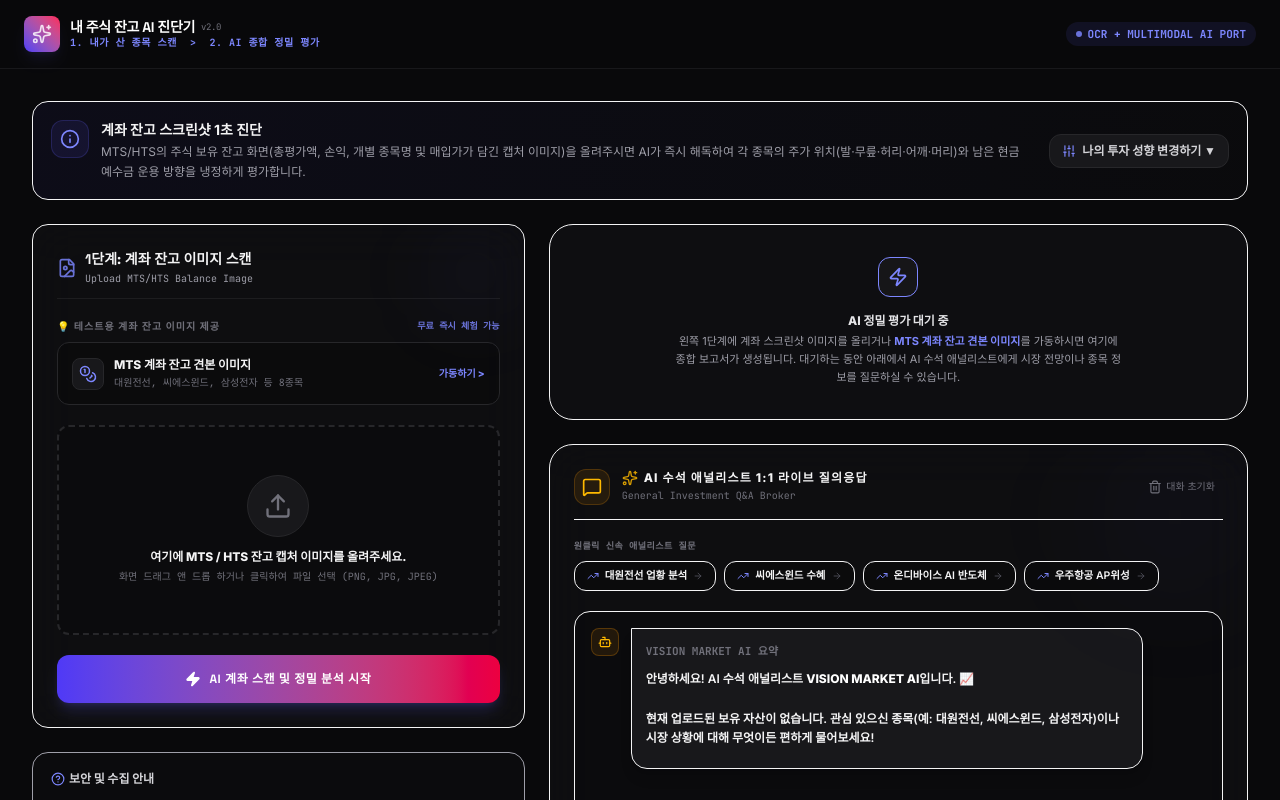
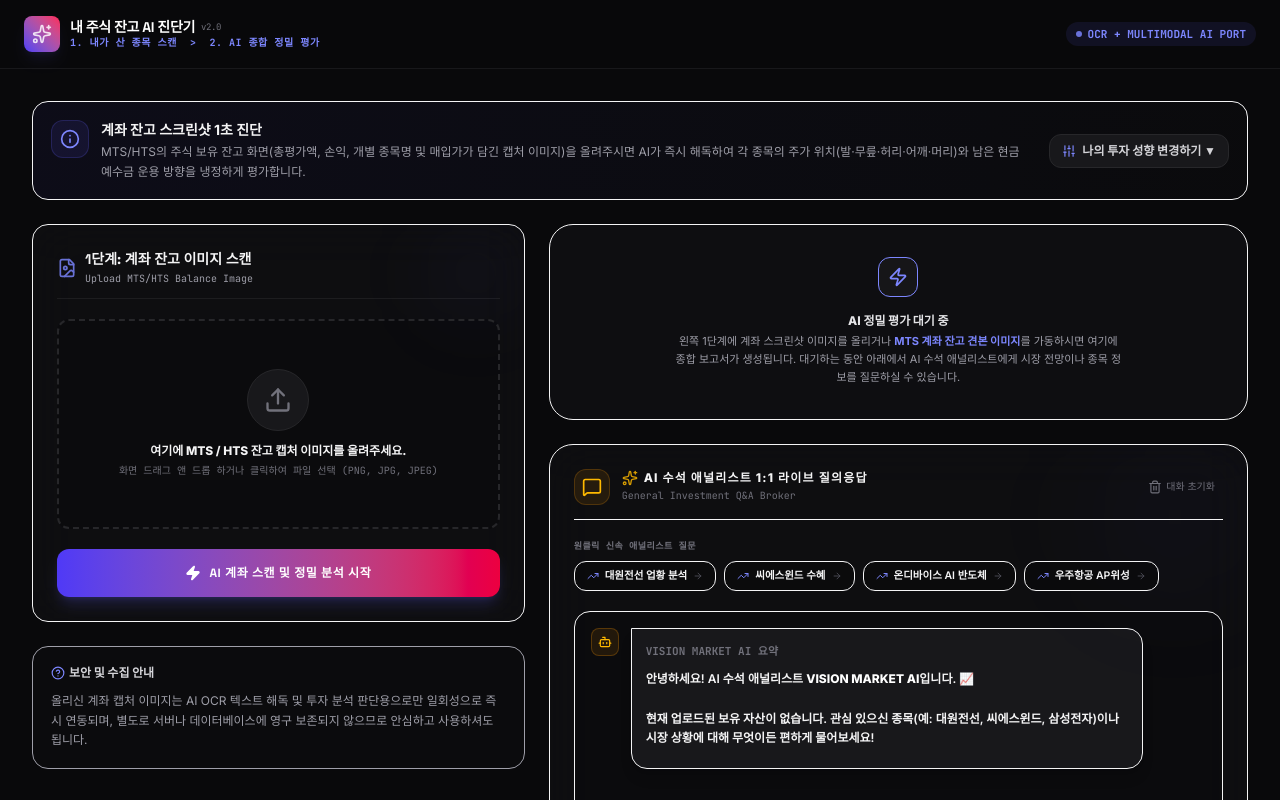
Before and after one commit to cutae23/Ssto, a React (Vite) app: page / in a window 1280 px wide. Shown: the top 800 px of the page. Built offline with nearby package versions, Linux system fonts and the light colour scheme.

Commit message:
refactor(ui): remove sample portfolio testing button
Clean up the dashboard UI by removing the legacy sample account testing feature.

```diff
--- a/src/App.tsx
+++ b/src/App.tsx
@@ -578,38 +578,6 @@ export default function App() {
                 )}
               </div>
 
-              {/* Sample testing button triggers exact portfolio values scanned */}
-              <div className="flex flex-col gap-2">
-                <div className="flex justify-between items-center">
-                  <span className="text-[10px] font-bold text-zinc-500 uppercase tracking-widest">
-                    💡 테스트용 계좌 잔고 이미지 제공
-                  </span>
-                  <span className="text-[9px] text-indigo-400 font-mono animate-pulse font-extrabold">무료 즉시 체험 가능</span>
-                </div>
-                <button
-                  type="button"
-                  onClick={handleLoadSample}
-                  className={`w-full p-3.5 rounded-xl border text-left transition-all flex items-center justify-between group cursor-pointer ${
-                    isSampleLoaded
-                      ? 'border-indigo-500 bg-indigo-500/10 ring-1 ring-indigo-500/25'
-                      : 'border-zinc-800 bg-zinc-950/60 hover:border-zinc-750 hover:bg-zinc-950'
-                  }`}
-                >
-                  <div className="flex items-center gap-2.5">
-                    <div className="h-8 w-8 rounded-lg bg-zinc-900 border border-zinc-800 flex items-center justify-center text-indigo-400 group-hover:text-indigo-300">
-                      <Coins className="h-4.5 w-4.5" />
-                    </div>
-                    <div>
-                      <span className="text-xs font-extrabold text-zinc-250 block">MTS 계좌 잔고 견본 이미지</span>
-                      <span className="text-[10px] text-zinc-500 font-mono block mt-0.5">대원전선, 씨에스윈드, 삼성전자 등 8종목</span>
-                    </div>
-                  </div>
-                  <span className="text-[10px] text-indigo-400 font-black group-hover:translate-x-1 transition-transform">
-                    가동하기 &gt;
-                  </span>
-                </button>
-              </div>
-
               {/* Dropzone container */}
               <div
                 onDragOver={handleDragOver}
@@ -623,25 +591,6 @@ export default function App() {
               >
                 {selectedImage ? (
                   <div className="w-full flex flex-col items-center gap-4">
-                    {isSampleLoaded ? (
-                      /* MTS Mock UI preview representing exact holding list */
-                      <div className="w-full max-w-sm rounded-xl border border-zinc-800 bg-zinc-900/60 p-4 font-mono text-left relative overflow-hidden shadow-xl">
-                        <div className="absolute right-2 top-2 text-[8px] bg-red-500/10 text-rose-400 border border-rose-500/20 px-1.5 py-0.5 rounded uppercase font-bold">MTS Screen Scanned</div>
-                        <h5 className="text-[11px] font-bold text-zinc-300 border-b border-zinc-850 pb-2 flex items-center gap-1">
-                          <Coins className="h-3.5 w-3.5 text-yellow-400" />
-                          잔고/보유내역 가상 스크린샷
-                        </h5>
-                        <div className="grid grid-cols-2 gap-y-1.5 gap-x-3 text-[10px] mt-2.5 pb-2.5 border-b border-zinc-850 text-zinc-400">
-                          <div>평가손익: <span className="text-rose-400 font-extrabold">-28,645,320원 (-32.15%)</span></div>
-                          <div>평가금액: <span className="text-zinc-200 font-bold">60,465,680원</span></div>
-                          <div>매입금액: <span className="text-zinc-400 font-bold">89,111,000원</span></div>
-                          <div>예수금자산: <span className="text-emerald-400 font-bold">21,826,915원</span></div>
-                        </div>
-                        <div className="text-[9px] text-zinc-500 mt-2">
-                          추출 종목: 대원전선, 씨에스윈드, 육일씨엔에쓰, GS글로벌, 한국첨단소재, AP위성, 이랜시스, 삼성전자...
-                        </div>
-                      </div>
-                    ) : (
                     <div className="flex flex-col items-center gap-2">
                       <div className="p-3 bg-zinc-900 rounded-full border border-zinc-800 text-indigo-400">
                         <FileImage className="h-8 w-8" />
@@ -651,7 +600,6 @@ export default function App() {
                       </span>
                       <p className="text-[10px] text-zinc-500 font-mono">가로/세로 매크로 해독 준비 완료</p>
                     </div>
-                    )}
 
                     <span className="inline-flex items-center gap-1 text-[10px] font-bold text-indigo-400 bg-indigo-500/10 border border-indigo-500/20 rounded-full px-2.5 py-0.5">
                       <CheckCircle2 className="h-3 w-3 text-indigo-400" /> 이미지 탑재 완료
```
Lines whose indentation alone changed are shown as unchanged.
